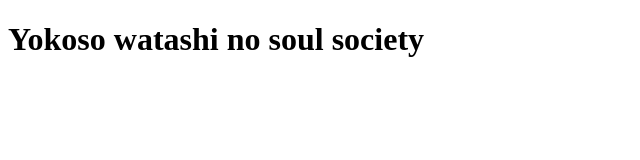
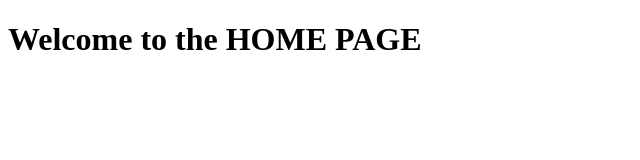
Before and after one commit to JosephFed/NFC-API-Test, a website: page public/html/home.html in a window 1280 px wide. Shown: the whole page, without its empty margins (0-640 px from the left). Drawn offline with Linux system fonts and the light colour scheme.

Commit message:
added home page

```diff
--- a/public/html/home.html
+++ b/public/html/home.html
@@ -6,6 +6,6 @@
     <title>Heyy</title>
 </head>
 <body>
-    <h1>Yokoso watashi no soul society</h1>
+    <h1>Welcome to the HOME PAGE</h1>
 </body>
 </html>
```
